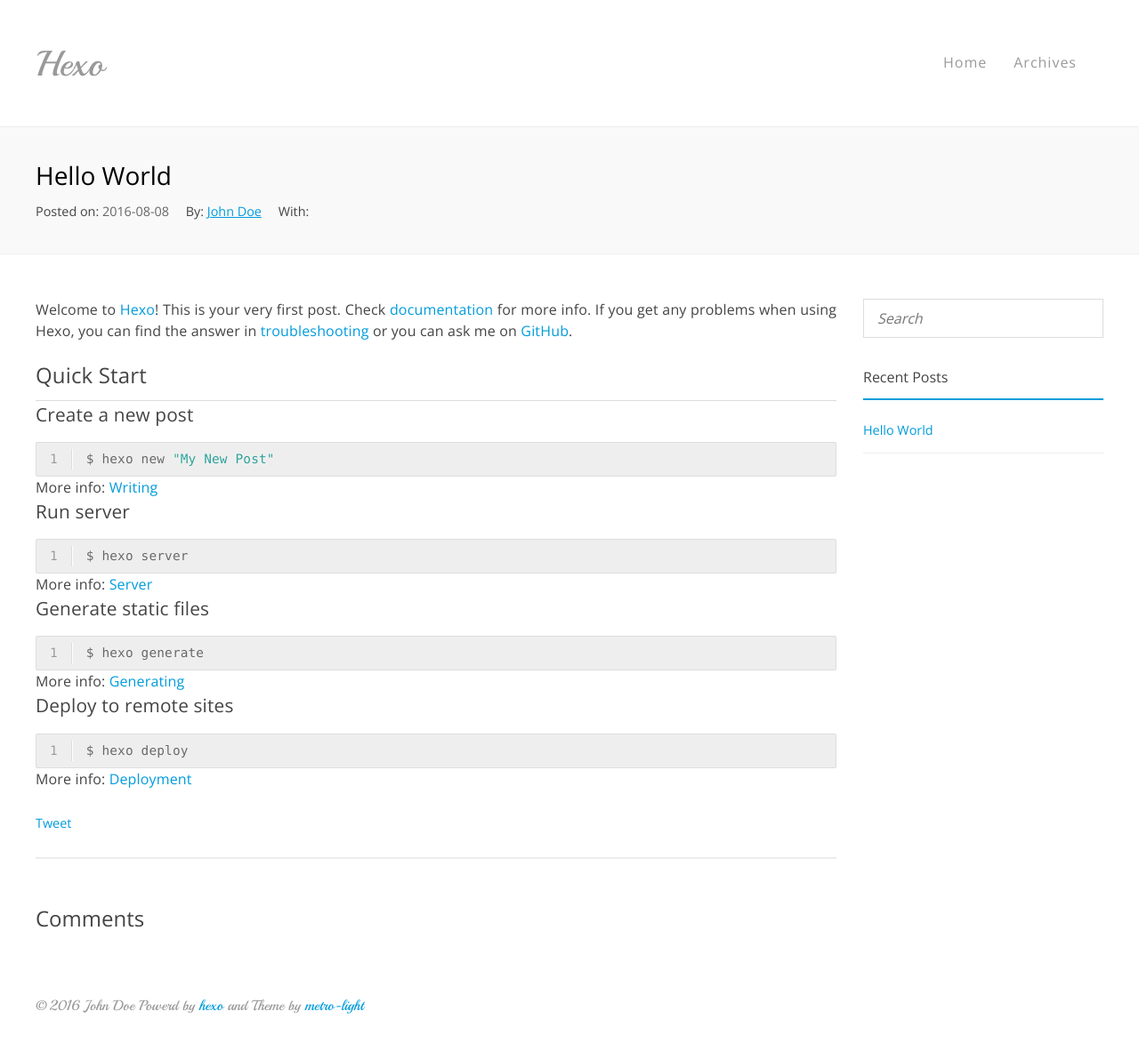
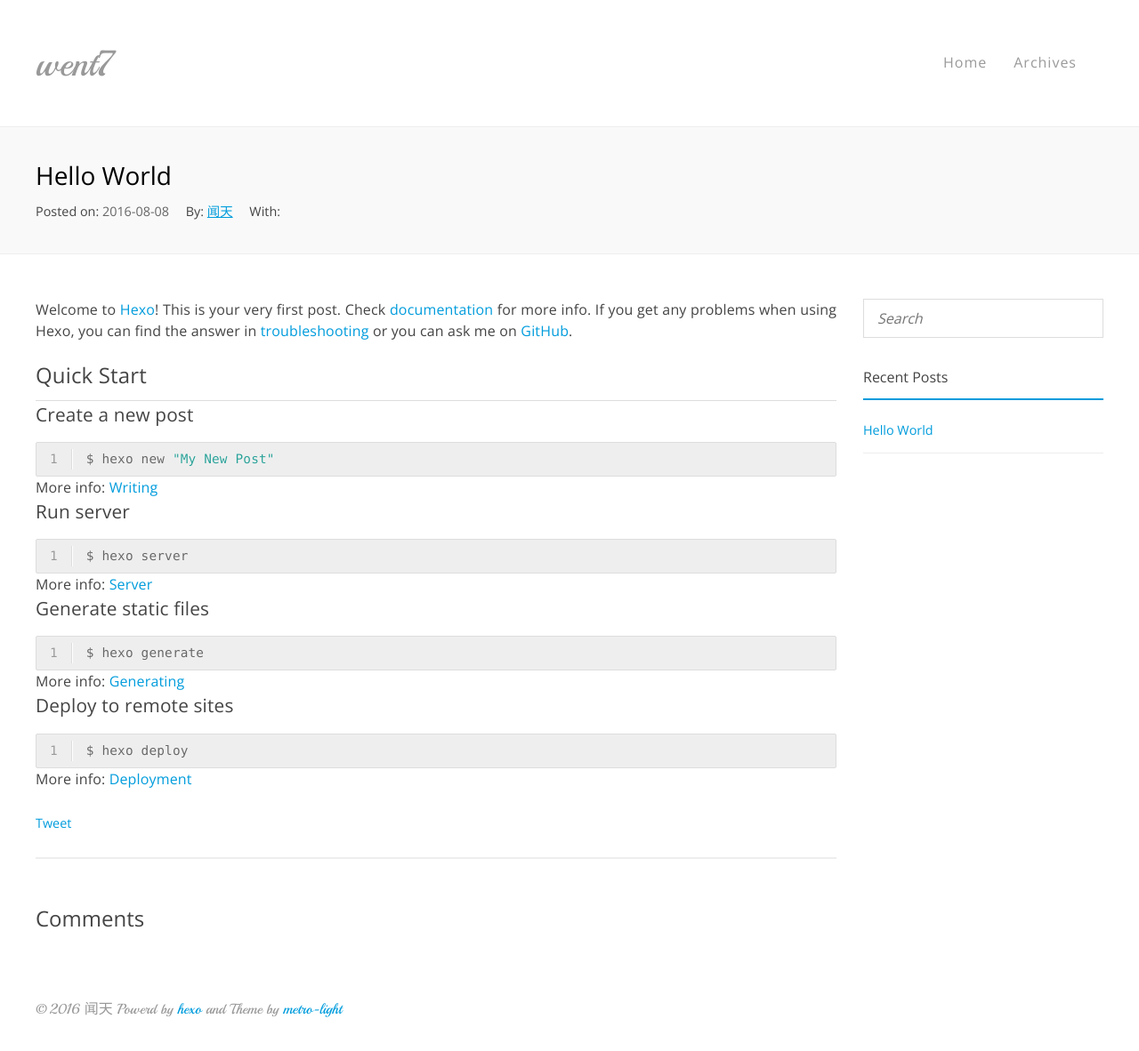
Before and after one commit to went7/went7.github.io, a plain HTML site: page 2016/08/08/hello-world/index.html in a window 1280 px wide. Shown: the whole page at 89% size. Drawn offline with nearby package versions, Linux system fonts and the light colour scheme.

Commit message:
Site updated: 2016-08-08 14:22:39

```diff
--- a/2016/08/08/hello-world/index.html
+++ b/2016/08/08/hello-world/index.html
@@ -5,8 +5,8 @@
 <head>
   <meta charset="utf-8">
 
-  <title>Hello World | Hexo</title>
-  <meta name="author" content="John Doe">
+  <title>Hello World | went7</title>
+  <meta name="author" content="闻天">
 
   <meta name="description" content="Welcome to Hexo! This is your very first post. Check documentation for more info. If you get any problems when using Hexo, you can find the answer in ">
 
@@ -14,7 +14,7 @@
   <meta name="viewport" content="width=device-width, initial-scale=1, maximum-scale=1">
 
   <meta property="og:title" content="Hello World"/>
-  <meta property="og:site_name" content="Hexo"/>
+  <meta property="og:site_name" content="went7"/>
 
 
     <meta property="og:image" content="undefined"/>
@@ -30,7 +30,7 @@
     <link rel="apple-touch-icon-precomposed" href="/img/apple-icon.png">
 
 
-  <link rel="alternate" href="/atom.xml" title="Hexo" type="application/atom+xml">
+  <link rel="alternate" href="/atom.xml" title="went7" type="application/atom+xml">
   <link rel="stylesheet" href="/css/style.css" media="screen" type="text/css">
 
   <style type="text/css">
@@ -78,7 +78,7 @@ body{ -webkit-animation: bugfix infinite 1s; }
 <body>
   <header id="header" class="inner"><div class="padding">
 	<div class="alignleft logo">
-	  <h1><a href="/">Hexo</a></h1>
+	  <h1><a href="/">went7</a></h1>
 	</div>
 	<nav id="main-nav" class="alignright">
 		<input type="checkbox" id="toggle" />
@@ -110,7 +110,7 @@ body{ -webkit-animation: bugfix infinite 1s; }
                 <span class="heading-span">By: </span>
 
 
-                  <a href="/">John Doe</a>
+                  <a href="/">闻天</a>
 
 
               </li>
@@ -221,7 +221,7 @@ body{ -webkit-animation: bugfix infinite 1s; }
   <footer id="footer" class="inner"><div class="padding">
 	<div class="alignleft">
 
-	  &copy; 2016 John Doe
+	  &copy; 2016 闻天
 
 	  Powerd by <a href="http://hexo.io/" target="_blank">hexo</a>
 	  and Theme by <a href="https://github.com/halfer53/metro-light" target="_blank">metro-light</a>
```
Also changed, not shown: archives/2016/08/index.html (+7 -7 lines), archives/2016/index.html (+7 -7 lines), archives/index.html (+7 -7 lines), index.html (+7 -7 lines).
